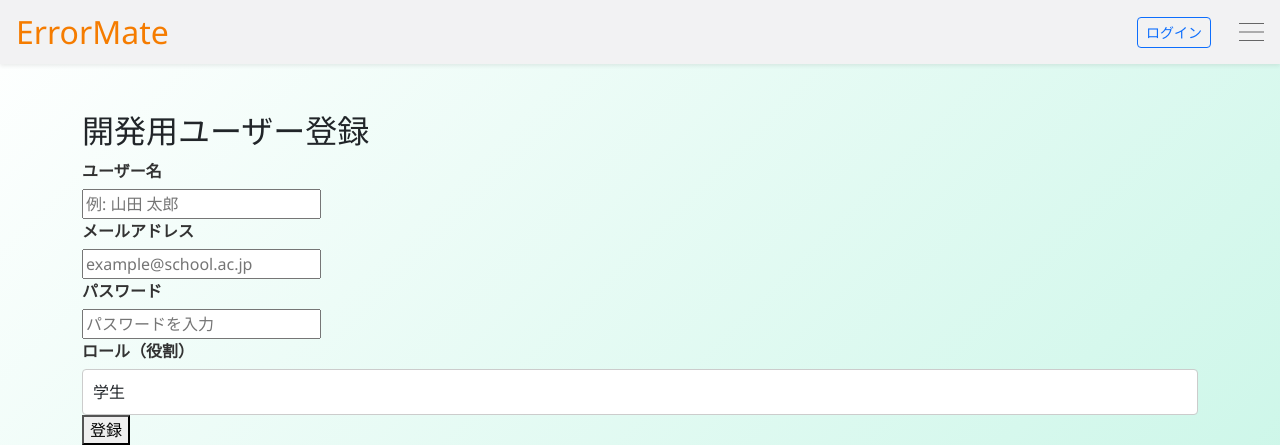
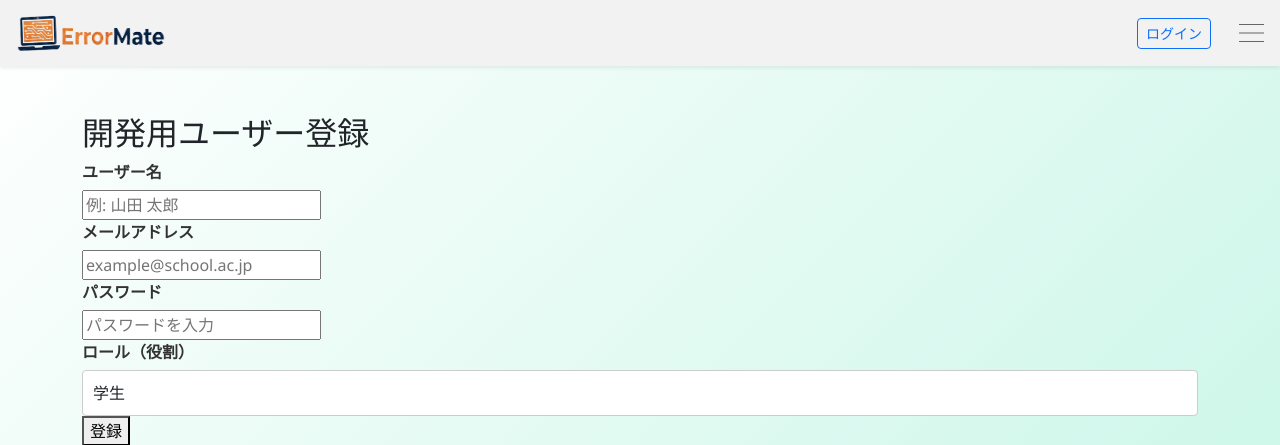
Before and after one commit to ken99375/ErrorMate, a Flask app: page /auth/signup in a window 1280 px wide. Shown: the top 445 px of the page. Run offline with Flask 3, Linux system fonts and the light colour scheme.

Commit message:
ErrorMateロゴ作成

```diff
--- a/templates/base.html
+++ b/templates/base.html
@@ -20,12 +20,14 @@
     {% block header %}
     <!-- 共通ヘッダー -->
     <header class="navbar navbar-light shadow-sm px-3 position-relative {{ g.header_class or header_theme or 'header-default' }}">
-        <!-- トップへ：main_bp 側の関数名に合わせて変更して -->
-        <a href="{{ url_for('main.index') }}"
-        class="navbar-brand mb-0 h1"
-        style="color:#f57c00;font-size:2rem;">
-        ErrorMate
-        </a>
+    <a href="{{ url_for('main.index') }}"
+    class="navbar-brand">
+    <img src="{{ url_for('static', filename='images/ErrorMateLogo.png') }}"
+        alt="ErrorMate ロゴ"
+        width="150"
+        height="40"
+        margin-left: 20px;>
+    </a>
 
         {# ここを追加（ユーザー名表示 / ログイン状態で切替） #}
         {% if current_user.is_authenticated %}
```
Also changed, not shown: static/images/ErrorMateLogo.png.
